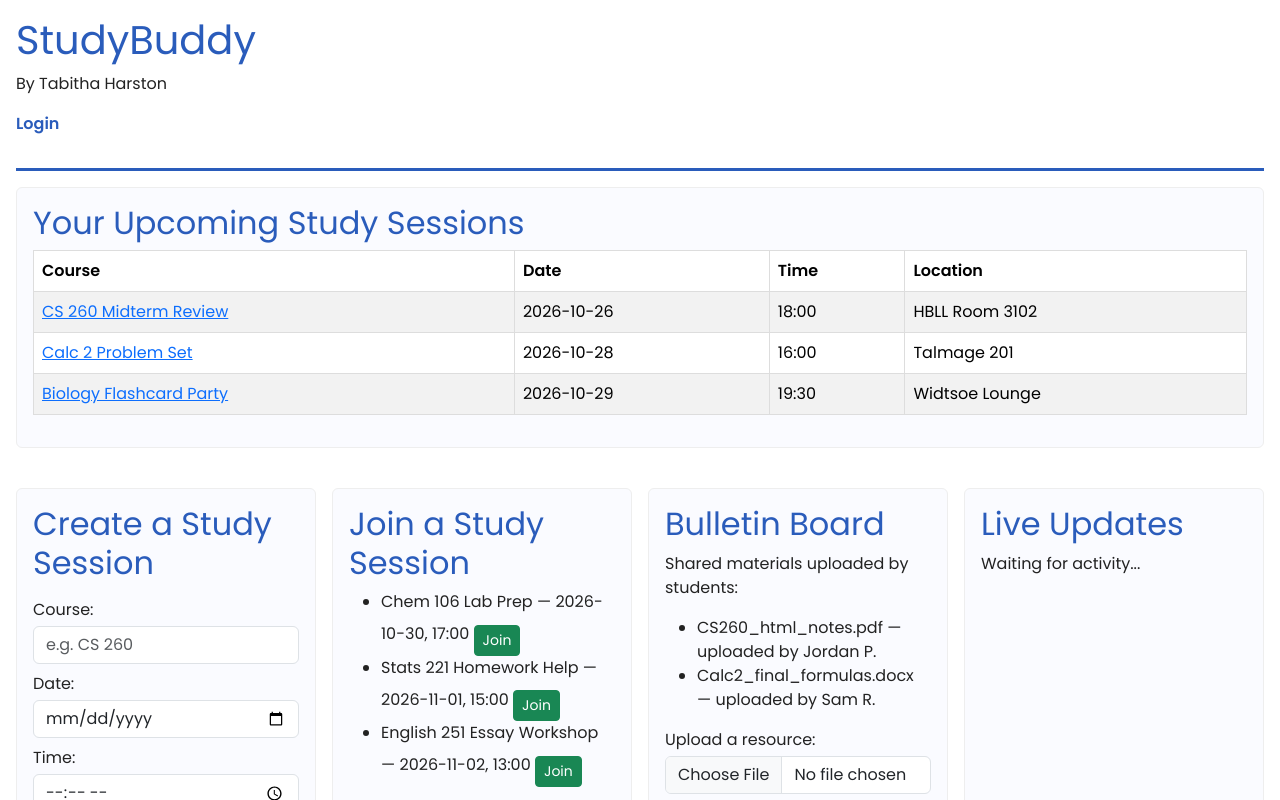
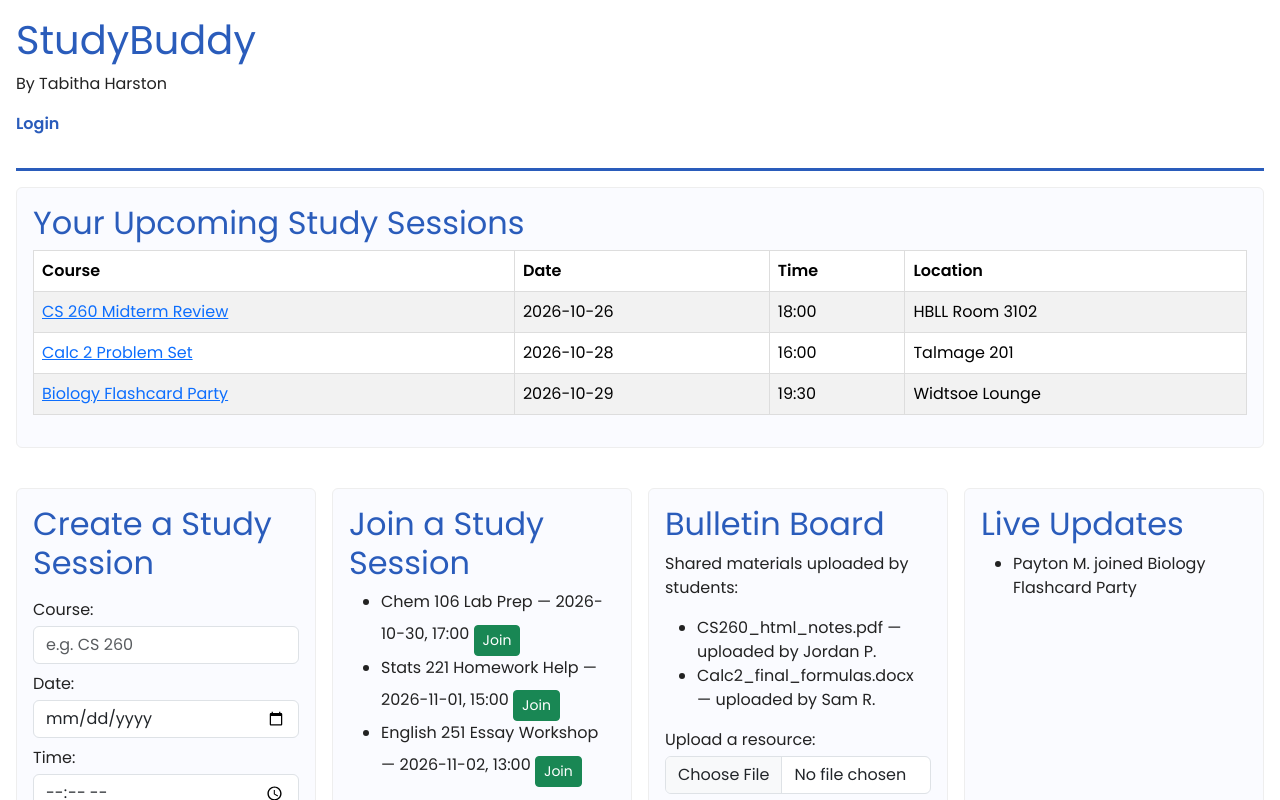
Before and after one commit to tabithaharston/StudyBuddy-Startup, a React (Vite) app: page /dashboard in a window 1280 px wide. Shown: the top 800 px of the page. Built offline with nearby package versions, Linux system fonts and the light colour scheme.

Commit message:
Simulate real-time classmate activity with setInterval in useEffect

```diff
--- a/src/dashboard/dashboard.jsx
+++ b/src/dashboard/dashboard.jsx
@@ -66,6 +66,19 @@ export function Dashboard() {
 
   /* Live Updates */
   const [liveUpdates, setLiveUpdates] = React.useState([]);
+
+  // Simulate other students joining sessions every 5 seconds.
+  // Will be replaced with WebSocket messages later.
+  React.useEffect(() => {
+    const names = ['Lincoln R.', 'Darron H.', 'Jenny C.', 'Payton M.', 'Beckham H.', 'Lettie M.', 'Oscar O.', 'Tabitha H.'];
+    const interval = setInterval(() => {
+      const name = names[Math.floor(Math.random() * names.length)];
+      const session = sessions[Math.floor(Math.random() * sessions.length)];
+      setLiveUpdates((prev) => [`${name} joined ${session.course}`, ...prev].slice(0, 5));
+    }, 5000);
+
+    return () => clearInterval(interval);
+  }, []);
 
   return (
     <main className="dashboard">
```
